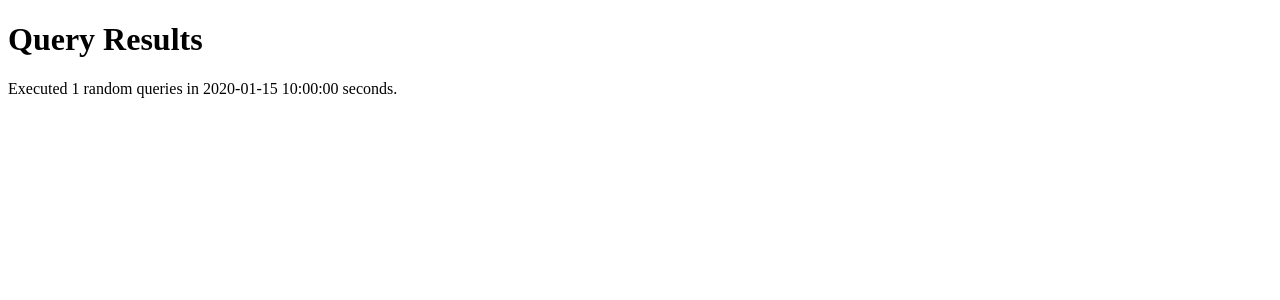
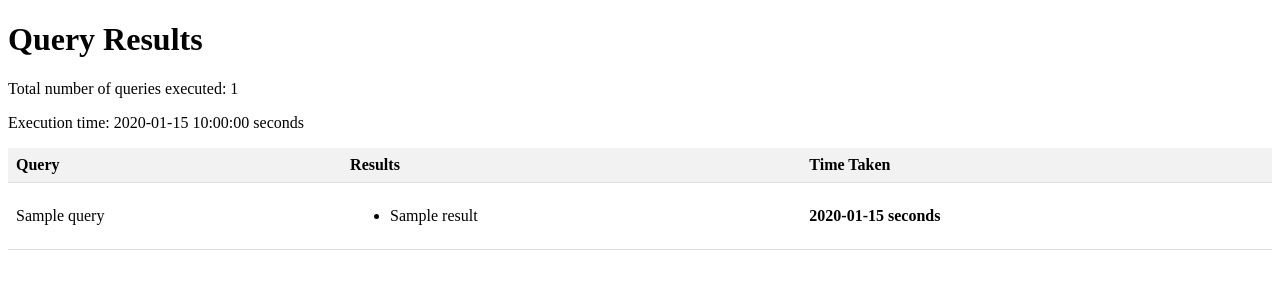
Before and after one commit to prathikh1998/PresentGraphs, a Python web app: template templates/results.html in a window 1280 px wide. Shown: the top 300 px of the page. Run offline with Jinja, Linux system fonts and the light colour scheme; the template is opened without the code that fills it: most values are stand-ins (such as "Sample title", 1, 10 or a date in 2020).

Commit message:
Add files via upload

```diff
--- a/templates/results.html
+++ b/templates/results.html
@@ -1,11 +1,53 @@
 <!DOCTYPE html>
 <html>
 <head>
-    <title>Query Results</title>
+    <title>Results</title>
+    <style>
+        table {
+            border-collapse: collapse;
+            width: 100%;
+        }
+
+        th, td {
+            padding: 8px;
+            text-align: left;
+            border-bottom: 1px solid #ddd;
+        }
+
+        th {
+            background-color: #f2f2f2;
+        }
+
+        .query-time {
+            font-weight: bold;
+        }
+    </style>
 </head>
 <body>
     <h1>Query Results</h1>
-    <p>Executed {{ num_queries }} random queries in {{ execution_time }} seconds.</p>
-    <!-- Display additional query results here if needed -->
+    <p>Total number of queries executed: {{ num_queries }}</p>
+    <p>Execution time: {{ execution_time }} seconds</p>
+
+    <table>
+        <tr>
+            <th>Query</th>
+            <th>Results</th>
+            <th>Time Taken</th>
+        </tr>
+
+        {% for query, results, query_time in query_results %}
+        <tr>
+            <td>{{ query }}</td>
+            <td>
+                <ul>
+                    {% for result in results %}
+                    <li>{{ result }}</li>
+                    {% endfor %}
+                </ul>
+            </td>
+            <td class="query-time">{{ query_time }} seconds</td>
+        </tr>
+        {% endfor %}
+    </table>
 </body>
 </html>
```
